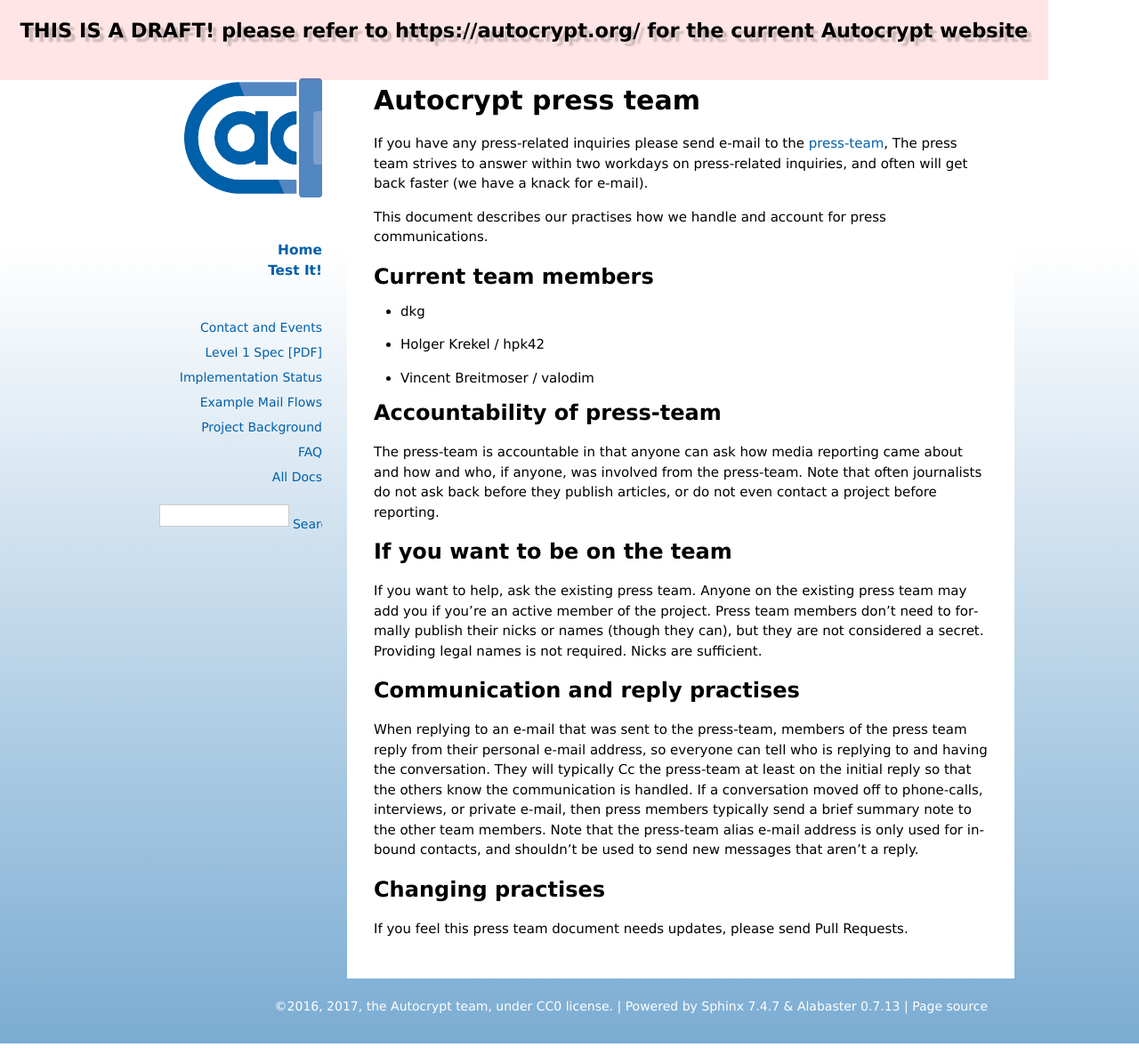
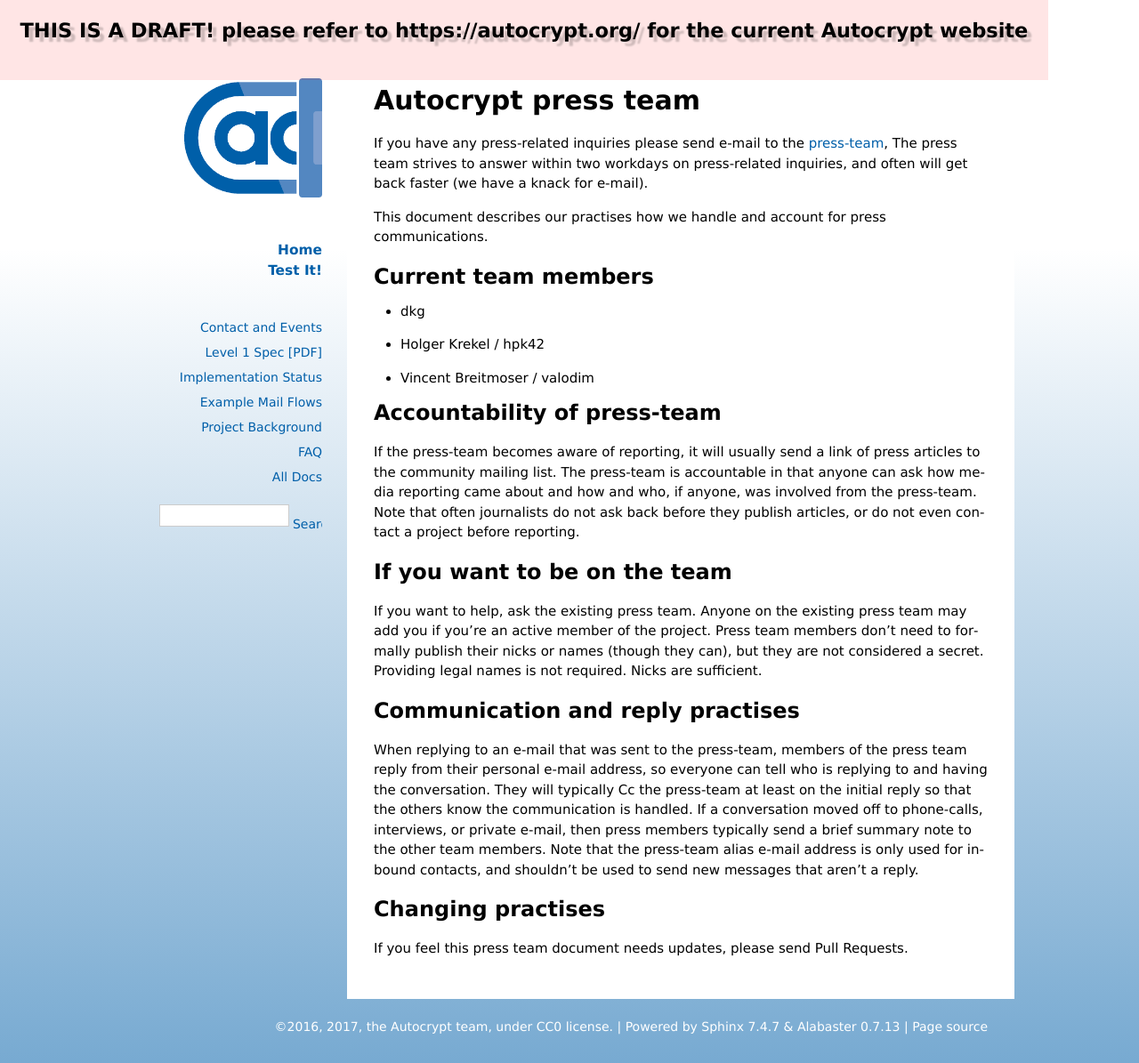
Before and after one commit to autocrypt/autocrypt, a Sphinx documentation site: the page built from doc/press-team.rst, in a window 1280 px wide. Shown: the whole page at 89% size. Built offline with Sphinx 7.4.7, drawn with Linux system fonts in a browser that asks for light colours; before the commit the page ends 1173 px from its top, so only the background shows below that.

Commit message:
note press-articles are typically forwarded to ml

```diff
--- a/doc/press-team.rst
+++ b/doc/press-team.rst
@@ -22,10 +22,12 @@
 Accountability of press-team
 -----------------------------------------------------------
 
-The press-team is accountable in that anyone can ask how media reporting
-came about and how and who, if anyone, was involved from the press-team.
-Note that often journalists do not ask back before they publish
-articles, or do not even contact a project before reporting.
+If the press-team becomes aware of reporting, it will usually send
+a link of press articles to the community mailing list.  The press-team is
+accountable in that anyone can ask how media reporting came about and
+how and who, if anyone, was involved from the press-team.  Note that
+often journalists do not ask back before they publish articles, or do
+not even contact a project before reporting.
 
 
 If you want to be on the team
```
